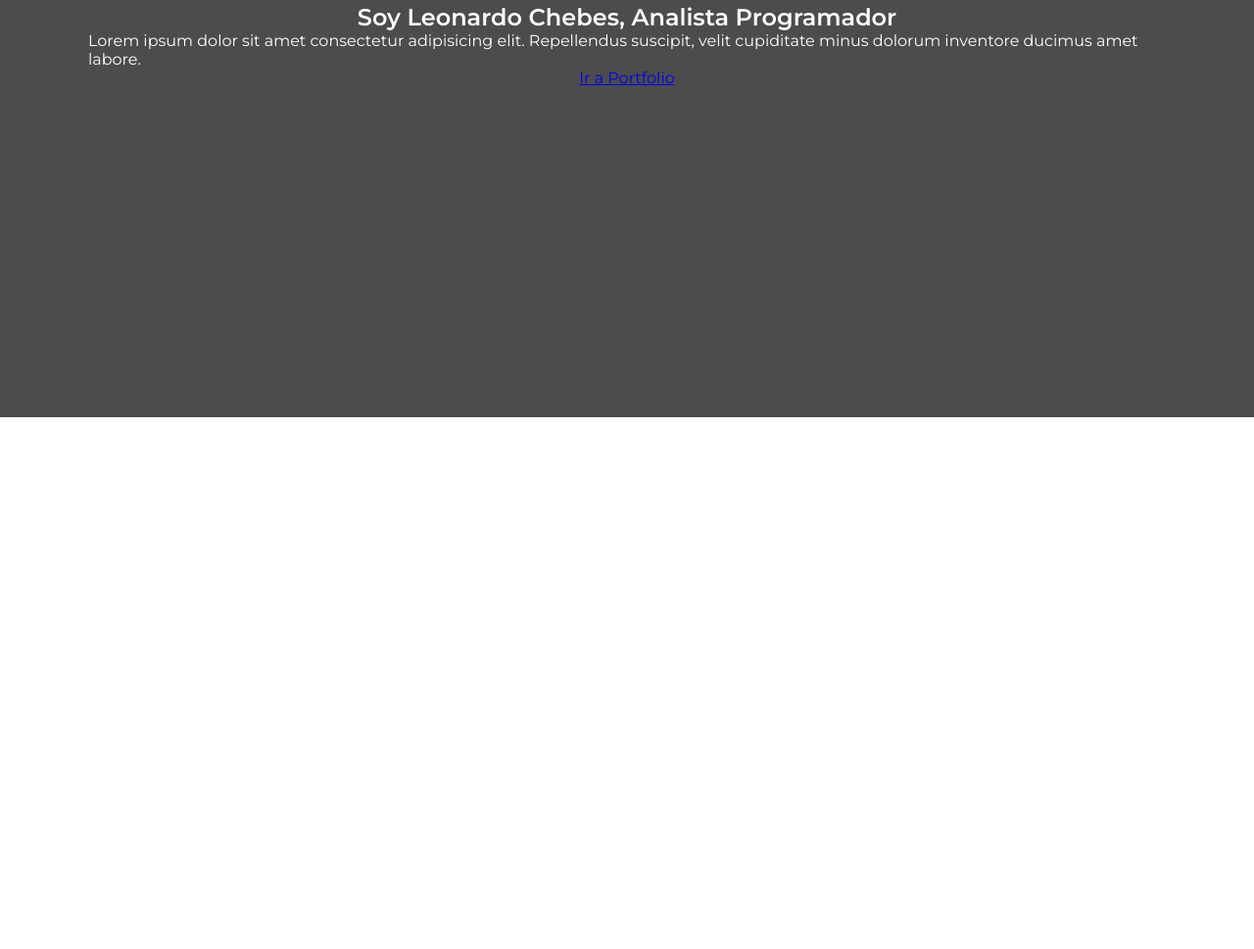
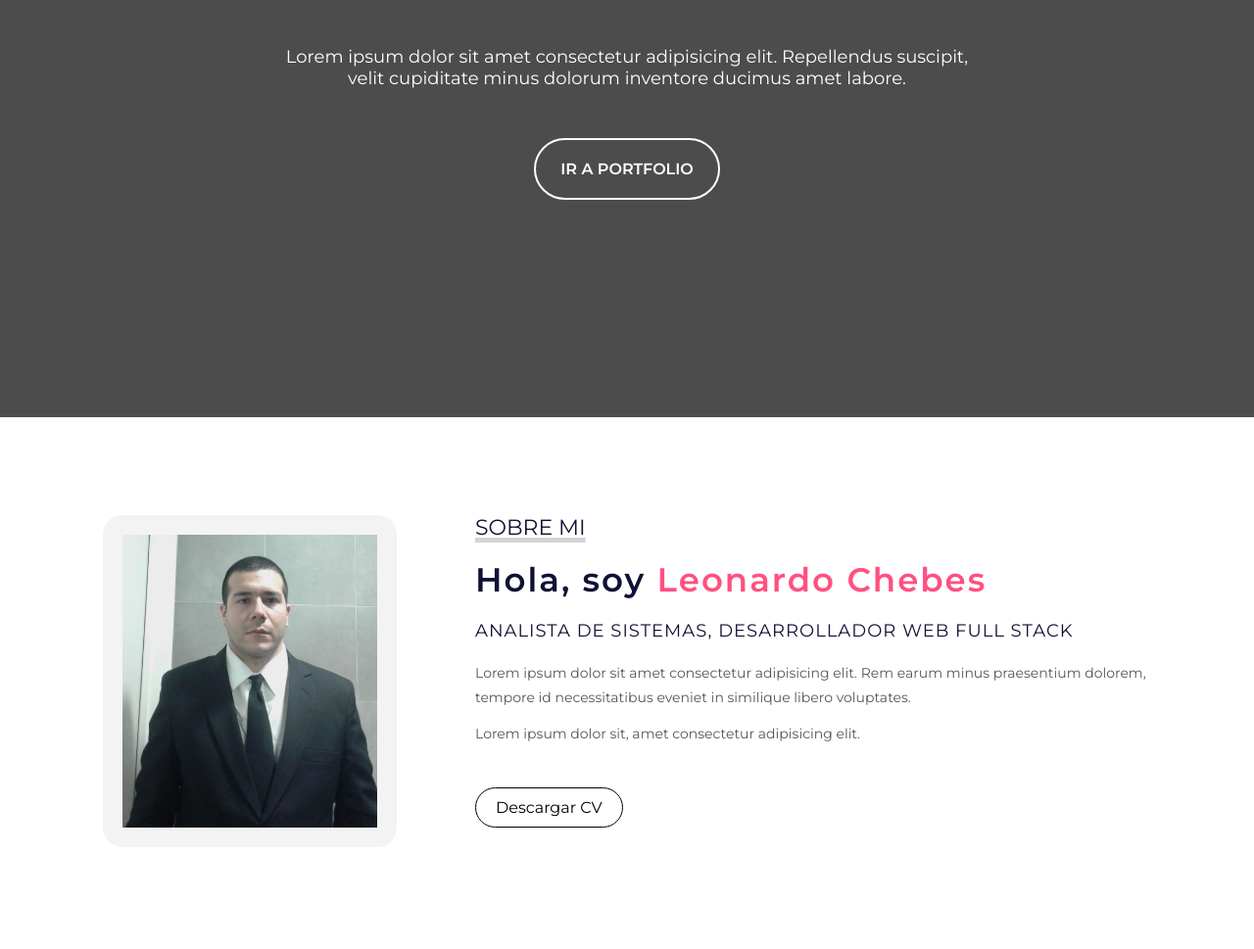
Before and after one commit to LEONARDOCHEBES/ArgentinaPrograma, a plain HTML site: page ProyectoArgPrograma/Frontend/index.html in a window 1280 px wide. Shown: the part 374-1343 px from the top of the page at 98% size. Before the commit the page ends 800 px from the top, so only its background shows below. Drawn offline with Linux system fonts and the light colour scheme.

Commit message:
estilos 02
Se finalizaron estilos en inicio
-se inicio desarrollo de "sobre mi"

```diff
--- a/ProyectoArgPrograma/Frontend/index.html
+++ b/ProyectoArgPrograma/Frontend/index.html
@@ -28,13 +28,10 @@
                             <li> <a href="#contacto" >CONTACTO </a> </li>
                         </ul>
                     </nav>
-
-
                     <!-- ICONOS DEL MENU RESPONSIVE-->
                     <div id="icono-nav">
                         <i class="fa-solid fa-bars"></i>
                     </div>
-
                     <!-- ICONOS REDES SOCIALES-->
                     <div class="redes">
                         <a href="#">
@@ -47,10 +44,6 @@
                             <i class="fa-brands fa-instagram"></i>
                         </a>
                     </div>
-
-
-
-
                 </div>
             </header>
 
@@ -63,5 +56,21 @@
             </div>
         </div>
     </section>
+
+    <section id="sobremi">
+        <div class="contenedor-foto">
+            <img src="img\foto.jpg" alt="">
+        </div>
+        <div class="sobremi">
+            <p class="titulo-seccion">Sobre Mi</p>
+            <h2>Hola, soy <span>Leonardo Chebes</span></h2>
+            <h3>Analista de Sistemas, Desarrollador web full stack</h3>
+            <p>Lorem ipsum dolor sit amet consectetur adipisicing elit.
+                Rem earum minus praesentium dolorem, tempore id necessitatibus
+                 eveniet in similique libero voluptates.</p>
+            <p>Lorem ipsum dolor sit, amet consectetur adipisicing elit.</p>
+            <a href="#">Descargar CV</a>
+        </div>
+    </section>
 </body>
 </html>
--- a/ProyectoArgPrograma/Frontend/styles/estilo.css
+++ b/ProyectoArgPrograma/Frontend/styles/estilo.css
@@ -61,10 +61,21 @@ transition: .5s;
 }
 
 #inicio .contenido header .contenido-header nav ul a:hover{
+    color: #ff5080;
+}
 
-color: #ff5080;
+#inicio .contenido header .contenido-header .redes a{
+    text-decoration: none;
+    color: #fff;
+    display: inline-block;
+    margin-left: 10px;
+    transition: .5s;
+}
 
+#inicio .contenido header .contenido-header .redes a:hover{
+    color: #ff5080;
 }
+
 
 #inicio .contenido .presentacion{
     max-width: 1100px;
@@ -85,16 +96,122 @@ color: #ff5080;
 
 }
 
-#inicio .contenido.presentacion h2{
+#inicio .contenido .presentacion h2{
 
     font-size: 55px;
     margin-bottom: 25px;
     text-align: center;
 
 }
-#inicio .contenido.presentacion h2 span{
-    font-size: 25px;
+#inicio .contenido .presentacion h2 span{
+    font-size: 50px;
     color: #ff5080;
+}
 
 
+#inicio .contenido .presentacion .descripcion{
+    max-width: 700px;
+    margin: 25px auto;
+    font-size: 18px;
+    text-align: center;
 }
+
+#inicio .contenido .presentacion a{
+    text-decoration: none;
+    display: inline-block;
+    margin: 25px;
+    padding: 20px 25px;
+    border: 2px solid #fff;
+    border-radius: 50px;
+    color: #fff;
+    font-weight: bold;
+    text-transform: uppercase;
+    transition: .5s;
+}
+
+#inicio .contenido .presentacion a:hover{
+    background-color: #ff5080;
+}
+
+#icono-nav{
+    color: #fff;
+    display: none;
+}
+
+/* SECCION SOBRE MI*/
+
+#sobremi {
+    max-width: 1100px;
+    margin: auto;
+    padding: 100px 15px;
+    color: #111135;
+    display: flex;
+}
+#sobremi .contenedor-foto{
+    max-width: 400px;
+    margin-right: 80px;
+}
+
+#sobremi .contenedor-foto img{
+    padding: 20px;
+    width: 300px;
+    border-radius: 20px;
+    background-color: #f3f3f3;
+}
+
+#sobremi .sobremi{
+    margin: 0 40 px;
+
+}
+
+#sobremi .sobremi .titulo-seccion{
+    font-size: 22px;
+    text-transform: uppercase;
+    color: #111135;
+    text-decoration: underline;
+    text-decoration-color: #d3d3d3;
+    text-decoration-thickness: 5px;
+}
+
+#sobremi .sobremi h2{
+    font-size: 34px;
+    font-weight: bold;
+    margin: 20px 0 ;
+    letter-spacing: 2px;
+
+}
+
+#sobremi .sobremi h2 span{
+    color: #ff5080;
+}
+
+#sobremi .sobremi h3{
+    font-size: 18px;
+    font-weight: 500;
+    text-transform: uppercase;
+    margin-bottom: 20px;
+    letter-spacing: 1px;
+
+}
+
+#sobremi .sobremi p{
+    font-size: 14px;
+    line-height: 25px;
+    color: #565656;
+    margin-bottom: 12px;
+
+}
+
+#sobremi .sobremi a:hover{
+    background-color: #ff5080;
+}
+#sobremi .sobremi a{
+    display: inline-block;
+    text-decoration: none;
+    color: #000;
+    border-radius: 30px;
+    padding: 10px 20px;
+    border: 1px solid #000;
+    margin-top: 30px;
+    transition: .5s;
+}
```
Also changed, not shown: ProyectoArgPrograma/Frontend/img/foto.jpg (added).
